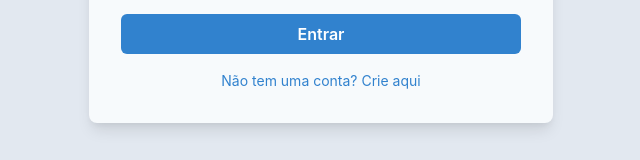
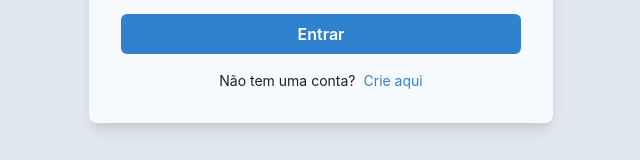
Before and after one commit to ClaudioBzrr/UserRegistration, a React (Vite) app in the folder frontend/: page / in a window 1280 px wide. Shown: the part 555-715 px from the top of the page, without its empty margins (319-959 px from the left). Built offline with nearby package versions, Linux system fonts and the light colour scheme.

Commit message:
🛠 Fix: Separate link from text and add box shadow

```diff
--- a/frontend/src/pages/Login.tsx
+++ b/frontend/src/pages/Login.tsx
@@ -65,9 +65,11 @@ export function Login(){
                             </Button>
                         </Stack>
                             <Stack align={'center'} fontSize={'sm'}>
-                                <Link color={'blue.500'}>
-                                    <Linker to='/register'>Não tem uma conta? Crie aqui</Linker>
-                                </Link>
+                                <Text>Não tem uma conta?
+                                    <Link ml={2} color={'blue.500'}>
+                                        <Linker to='/register'>Crie aqui</Linker>
+                                    </Link>
+                                </Text>
                             </Stack>
                     </Stack>
                 </Box>
--- a/frontend/src/pages/Register.tsx
+++ b/frontend/src/pages/Register.tsx
@@ -29,7 +29,7 @@ export function Register(){
                             <Button
                                 color={'white'}
                                 bg={'blue.500'}
-                                _hover={{bg:'blue.400'}}
+                                _hover={{bg:'blue.400',boxShadow:'xl'}}
                             >Registrar</Button>
                             <Stack align={'center'}>
                                 <Text>
```
